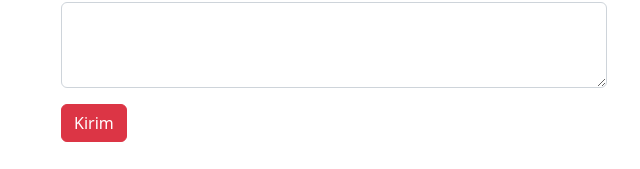
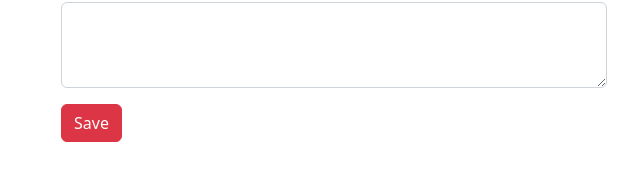
Before and after one commit to fahmipulungan100698/fahmipulungan.github.io, a plain HTML site: page index.html in a window 1280 px wide. Shown: the part 2889-3058 px from the top of the page, 306-946 px from the left. Drawn offline with nearby package versions, Linux system fonts and the light colour scheme.

```diff
--- a/index.html
+++ b/index.html
@@ -178,7 +178,7 @@
               <textarea class="form-control" id="pesan" rows="3"></textarea>
             </div>
 
-            <button type="submit" class="btn btn-danger">Kirim</button>
+            <button type="submit" class="btn btn-danger">Save</button>
           </form>
         </div>
       </div>
```
